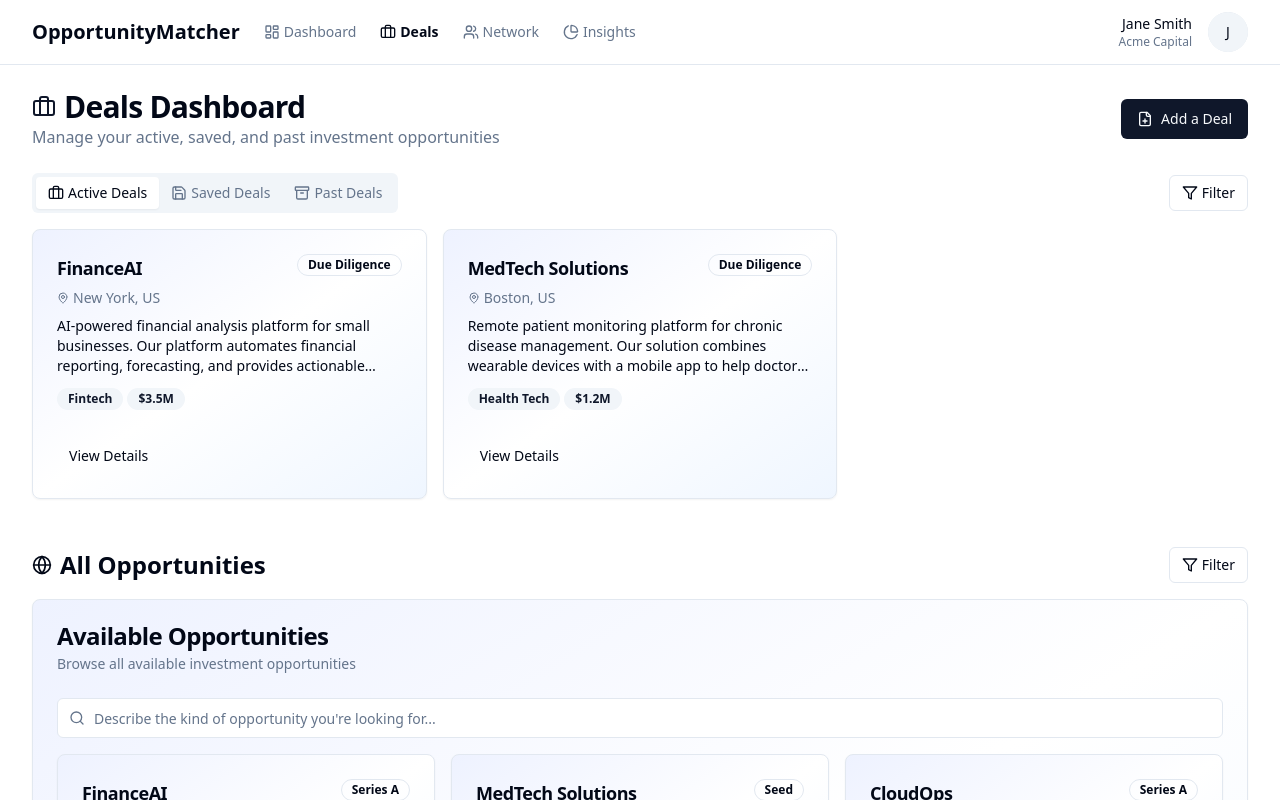
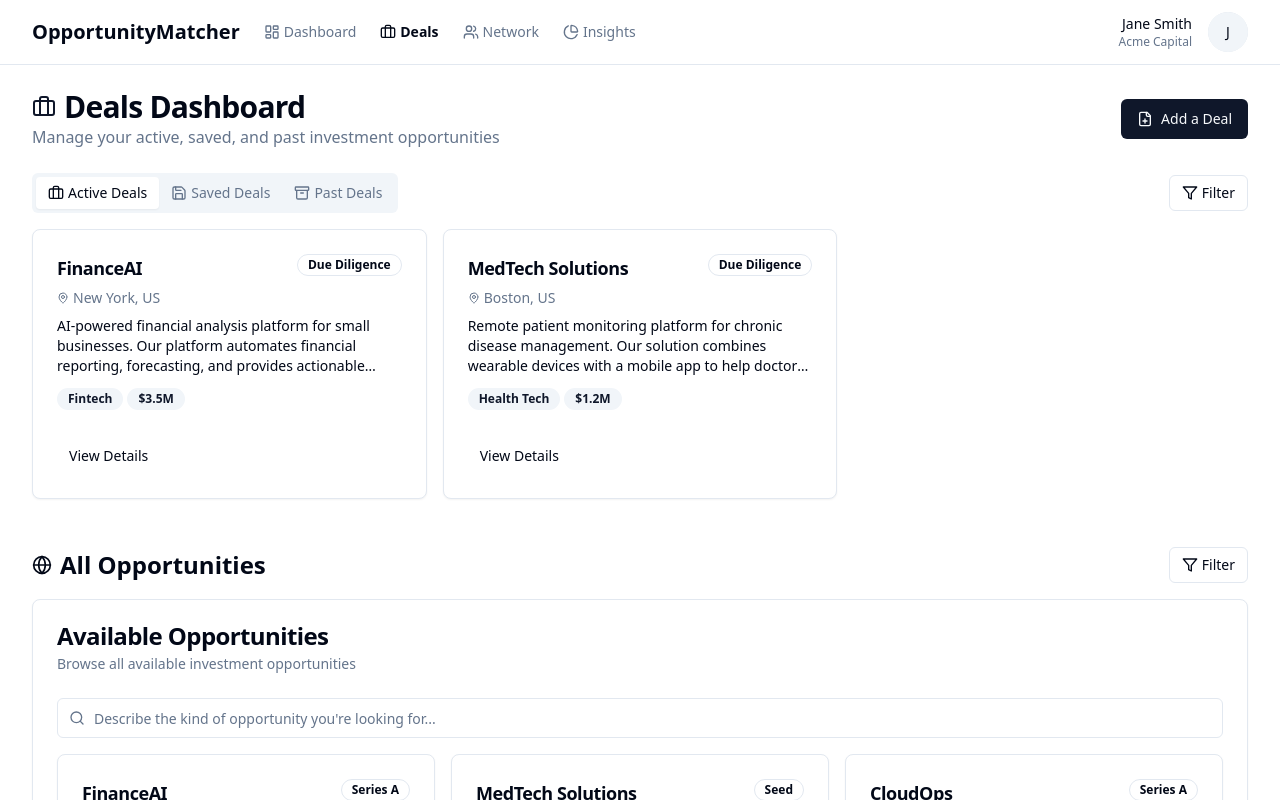
Before and after one commit to nraford7/matchmaker-gem-68, a React (Vite) app: page /deals in a window 1280 px wide. Shown: the top 800 px of the page. Built offline with nearby package versions, Linux system fonts and the light colour scheme.

Commit message:
Reverted to edit edt-5ea9a3f8-1a54-4e23-b5ad-59e25cf847d7: "Remove dollar sign from amount
Removes the dollar sign from the investment amount displayed on the deal cards."

```diff
--- a/src/components/ui/card.tsx
+++ b/src/components/ui/card.tsx
@@ -1,4 +1,3 @@
-
 import * as React from "react"
 
 import { cn } from "@/lib/utils"
@@ -10,7 +9,7 @@ const Card = React.forwardRef<
   <div
     ref={ref}
     className={cn(
-      "rounded-lg border bg-gradient-to-br from-indigo-50 via-white to-blue-50 text-card-foreground shadow-sm",
+      "rounded-lg border bg-card text-card-foreground shadow-sm",
       className
     )}
     {...props}
```
